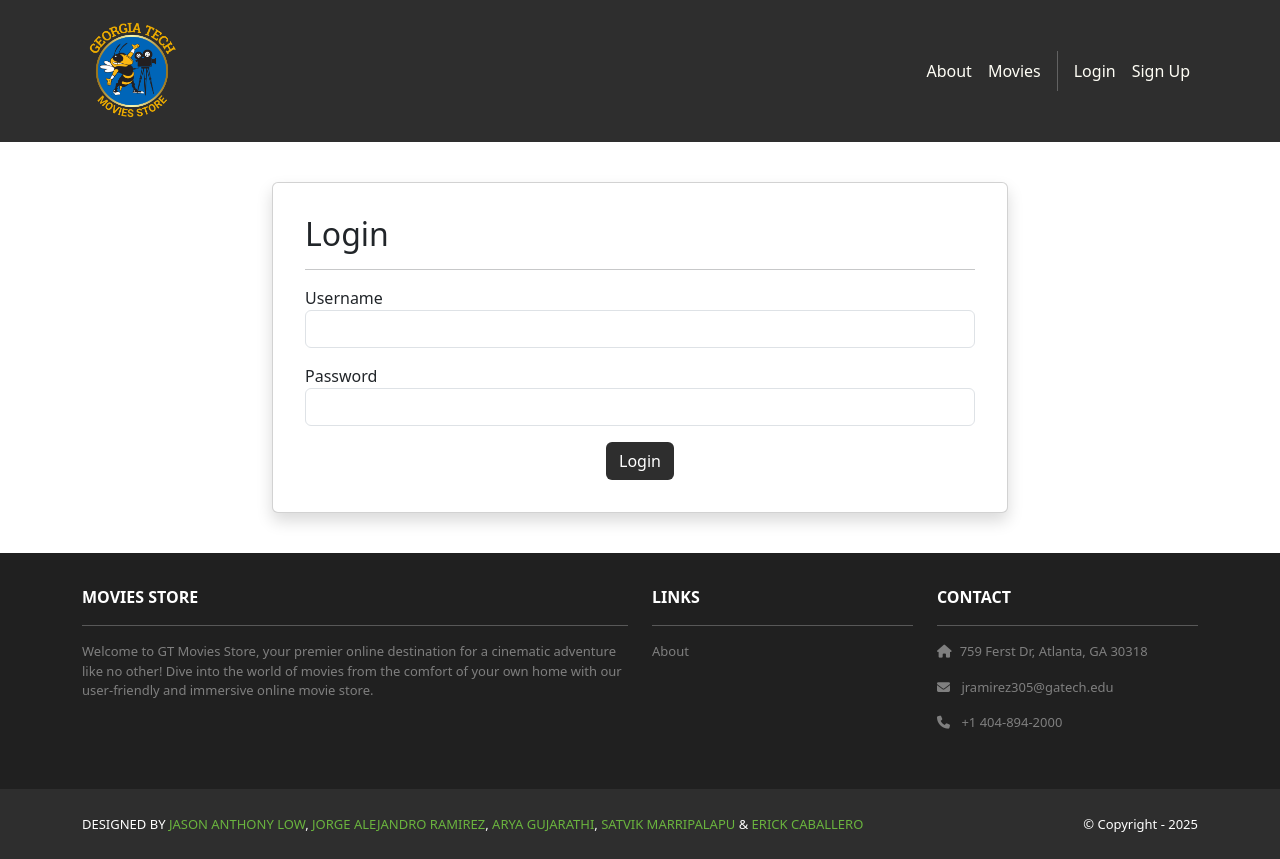
After one commit to smarri2006/GTMoviesStore, a Django app: page /accounts/login/ in a window 1280 px wide. The commit adds this page. Run offline with Django 5.2, Linux system fonts and the light colour scheme; some libraries are stand-ins or nearby versions.

Commit message:
Chapter 8 Finished

```diff
--- a/GTMoviesStore/templates/base.html
+++ b/GTMoviesStore/templates/base.html
@@ -34,10 +34,17 @@
             <a class="nav-link" href="{% url 'movies.index' %}">Movies</a>
               <div class="vr bg-white mx-2 d-none
               d-lg-block"></div>
+              {% if user.is_authenticated %}
+              <a class="nav-link"
+              href="{% url 'accounts.logout' %}">Logout ({{user.username }})</a>
+            {% else %}
             <a class="nav-link"
+              href="{% url 'accounts.login' %}">Login</a>
+              <a class="nav-link"
               href="{% url 'accounts.signup' %}">
               Sign Up
             </a>
+              {% endif %}
           </div>
         </div>
       </div>
--- /dev/null
+++ b/accounts/templates/accounts/login.html
@@ -0,0 +1,44 @@
+{% extends 'base.html' %}
+{% block content %}
+<div class="p-3 mt-4">
+  <div class="container">
+    <div class="row justify-content-center">
+      <div class="col-md-8">
+        <div class="card shadow p-3 mb-4 rounded">
+          <div class="card-body">
+            <h2>Login</h2>
+            <hr />
+            {% if template_data.error %}
+            <div class="alert alert-danger" role="alert">
+              {{ template_data.error }}
+            </div>
+            {% endif %}
+            <form method="POST">
+              {% csrf_token %}
+              <p>
+                <label for="username">Username</label>
+                <input id="username" type="text"
+                       name="username" required
+                       autocomplete="username"
+                       class="form-control">
+              </p>
+              <p>
+                <label for="password">Password</label>
+                <input id="password" type="password"
+                       name="password" required
+                       autocomplete="current-password"
+                       class="form-control">
+              </p>
+              <div class="text-center">
+                <button type="submit"
+                  class="btn bg-dark text-white">Login
+                </button>
+              </div>
+            </form>
+          </div>
+        </div>
+      </div>
+    </div>
+  </div>
+</div>
+{% endblock content %}
--- a/accounts/urls.py
+++ b/accounts/urls.py
@@ -2,4 +2,6 @@ from django.urls import path
 from . import views
 urlpatterns = [
     path('signup', views.signup, name='accounts.signup'),
+    path('login/', views.login, name='accounts.login'),
+    path('logout/', views.logout, name='accounts.logout'),
 ]
--- a/accounts/views.py
+++ b/accounts/views.py
@@ -1,11 +1,46 @@
 from django.shortcuts import render
-
+from django.contrib.auth import login as auth_login, authenticate, logout as auth_logout
 # Create your views here.
 from django.contrib.auth.forms import UserCreationForm
+from django.shortcuts import redirect
+from .forms import CustomUserCreationForm, CustomErrorList
+from django.contrib.auth.decorators import login_required
+
+@login_required
+def logout(request):
+    auth_logout(request)
+    return redirect('home.index')
+def login(request):
+    template_data = {}
+    template_data['title'] = 'Login'
+    if request.method == 'GET':
+        return render(request, 'accounts/login.html',{'template_data': template_data})
+    elif request.method == 'POST':
+        user = authenticate(
+            request,
+            username = request.POST['username'],
+            password = request.POST['password']
+        )
+        if user is None:
+            template_data['error'] = 'The username or password is incorrect.'
+            return render(request, 'accounts/login.html',
+                {'template_data': template_data})
+        else:
+            auth_login(request, user)
+            return redirect('home.index')
 def signup(request):
     template_data = {}
     template_data['title'] = 'Sign Up'
     if request.method == 'GET':
-        template_data['form'] = UserCreationForm()
+        template_data['form'] = CustomUserCreationForm()
         return render(request, 'accounts/signup.html',
             {'template_data': template_data})
+    elif request.method == 'POST':
+        form = CustomUserCreationForm(request.POST, error_class=CustomErrorList)
+        if form.is_valid():
+            form.save()
+            return redirect('accounts.login')
+        else:
+            template_data['form'] = form
+            return render(request, 'accounts/signup.html',
+                          {'template_data': template_data})
```
Also changed, not shown: accounts/forms.py (added, +18 -0 lines), db.sqlite3.
